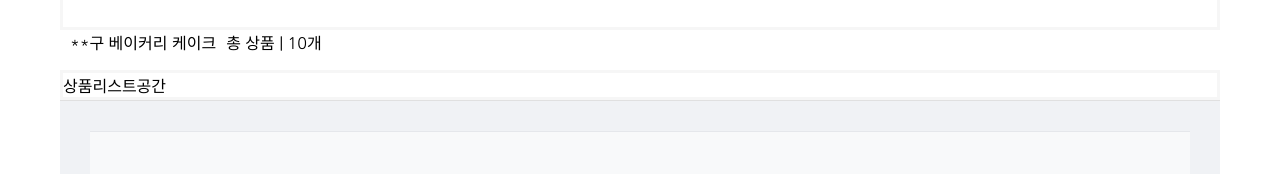
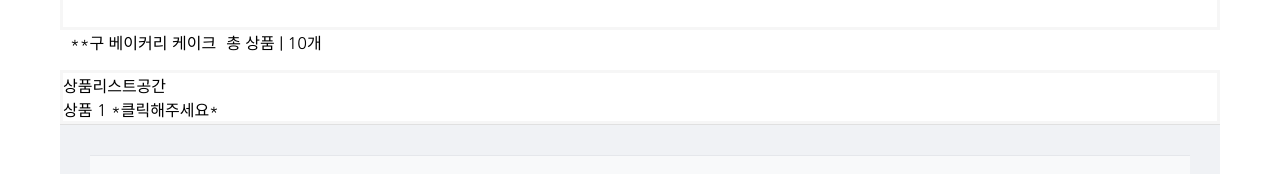
Before and after one commit to H-JUYEONG/front-yummy, a React (Create React App) app: page /user/userMainForm in a window 1280 px wide. Shown: the part 771-945 px from the top of the page. Built offline with nearby package versions, Linux system fonts and the light colour scheme; a web font is replaced by a local one.

Commit message:
소영 화명 연결중

```diff
--- a/src/pages/user/UserMainForm.jsx
+++ b/src/pages/user/UserMainForm.jsx
@@ -1,4 +1,5 @@
 import React from 'react';
+import { Link } from 'react-router-dom';
 
 import Header from '../include/Header';
 import Footer from '../include/Footer';
@@ -82,7 +83,8 @@ const UserMainForm= () => {
                     </ul>
                 </div>
                 <div className='allList-box'>
-                    상품리스트공간
+                    <p>상품리스트공간</p>
+                    <Link to="/user/cakedetail" >상품 1 *클릭해주세요*</Link>
                 </div>
 
             </div>
```
Also changed, not shown: src/pages/user/include/UserSidebar.jsx (+5 -5 lines).
